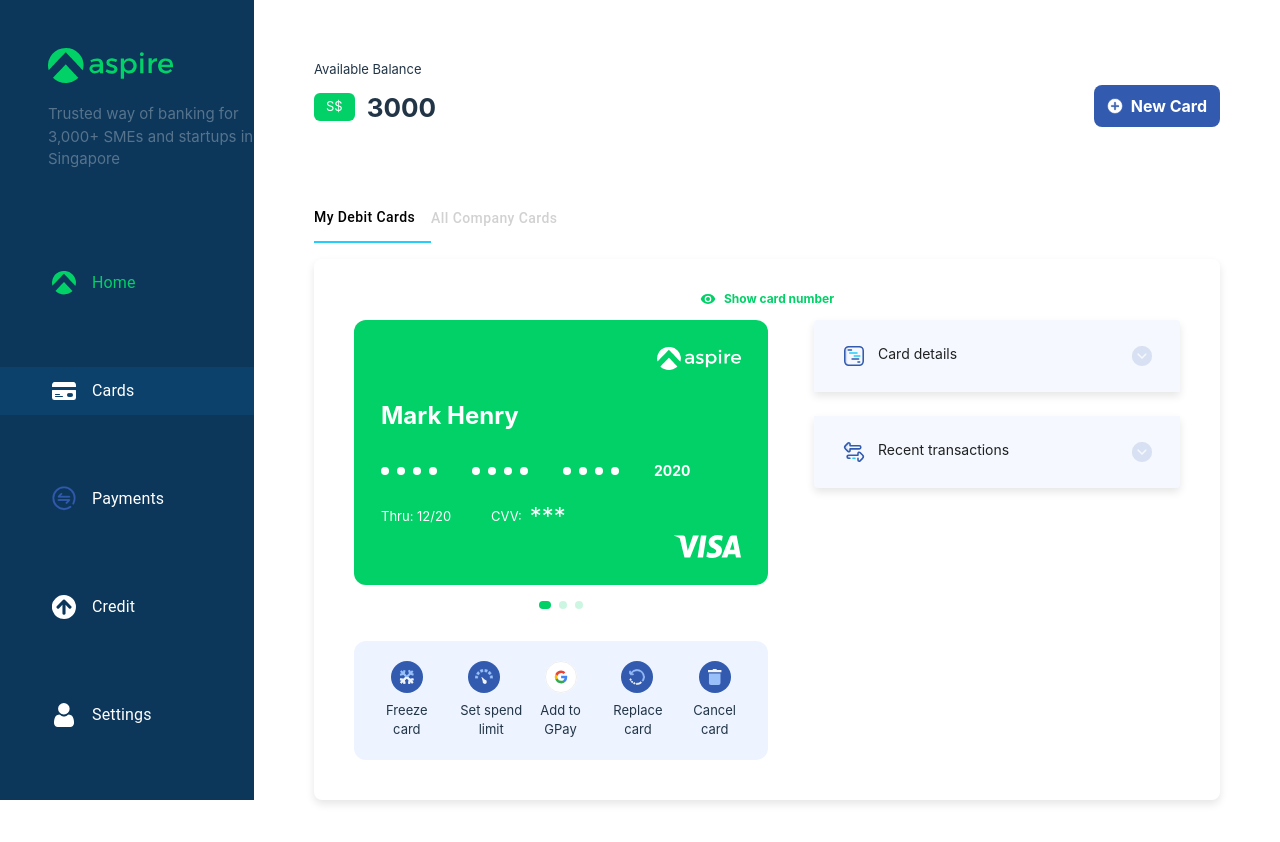
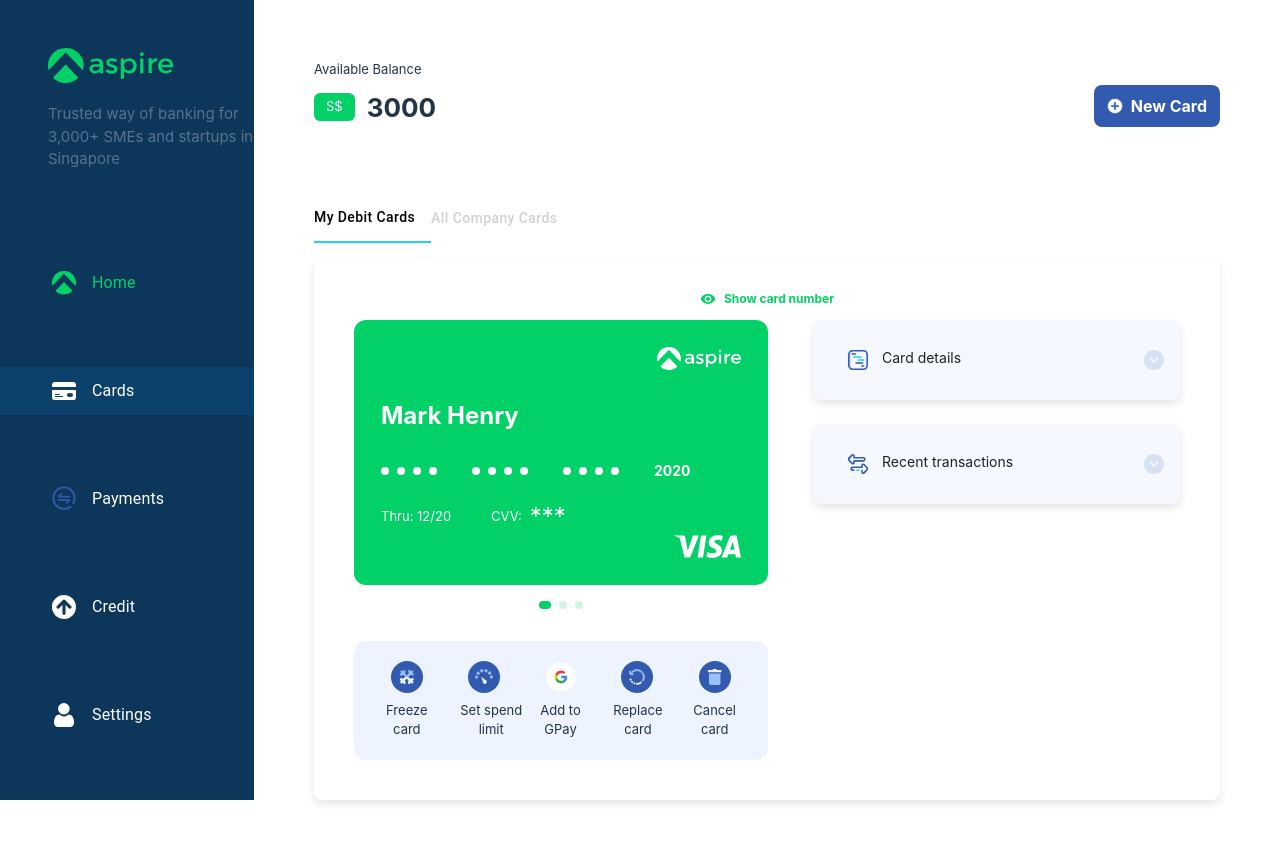
Before and after one commit to Ishagoyal/aspire-assignmment, a React (Vite) app: page /cards in a window 1280 px wide. Shown: the top 842 px of the page. Built offline with nearby package versions, Linux system fonts and the light colour scheme.

Commit message:
Few styling changes

```diff
--- a/src/pages/cards/CardsPage.tsx
+++ b/src/pages/cards/CardsPage.tsx
@@ -155,34 +155,45 @@
         </div>
         <div className="flex flex-col gap-6 pt-3 ml-[46px]">
           <Accordion
-            className="bg-[#F5F9FF] p-3 !shadow-custom-gray rounded-lg"
+            className="bg-[#F5F9FF] !shadow-custom-gray !rounded-lg"
             sx={accordionStyle}
           >
-            <AccordionSummary expandIcon={<DownArrowIcon />} id="panel1-header">
-              <div className="flex content-center">
+            <AccordionSummary
+              expandIcon={<DownArrowIcon />}
+              id="panel1-header"
+              className="border-b-[1px] rounded-b-lg"
+            >
+              <div className="flex content-center p-4">
                 <img src={cardDetails}></img>
                 <div className="text-sm ml-3">Card details</div>
               </div>
             </AccordionSummary>
-            <AccordionDetails>
+            <AccordionDetails className="!p-0">
+              <div className="px-8 py-3 border-t-[1px] border-[#F5F5F5] bg-white rounded-b-lg">
                 Lorem ipsum dolor sit amet, consectetur adipiscing elit.
                 Suspendisse malesuada lacus ex, sit amet blandit leo lobortis
                 eget.
+              </div>
             </AccordionDetails>
           </Accordion>
           <Accordion
-            className="bg-[#F5F9FF] p-3 !shadow-custom-gray rounded-lg"
+            className="bg-[#F5F9FF] !shadow-custom-gray !rounded-lg"
             sx={accordionStyle}
           >
-            <AccordionSummary expandIcon={<DownArrowIcon />} id="panel1-header">
-              <div className="flex content-center">
+            <AccordionSummary
+              expandIcon={<DownArrowIcon />}
+              id="panel1-header"
+              className="border-b-[1px] rounded-b-lg"
+            >
+              <div className="flex content-center p-4">
                 <img src={recentTransactions}></img>
                 <div className="text-sm ml-3">Recent transactions</div>
               </div>
             </AccordionSummary>
-            <AccordionDetails>
-              <div className="flex flex-col gap-4">
-                <div className="flex border-b-[2px] border-[#F5F5F5] ">
+            <AccordionDetails className="!p-0">
+              <div className="flex flex-col">
+                <div className="flex flex-col gap-4 px-6 bg-white">
+                  <div className="flex border-b-[2px] border-[#F5F5F5] pt-4 ">
                     <div className="w-12 h-12 rounded-full bg-[#009DFF1A] flex flex-row items-center justify-center">
                       <img src={fileStorage}></img>
                     </div>
@@ -226,7 +237,9 @@
                       </div>
                     </div>
                     <div className="flex ml-auto items-baseline">
-                    <div className="text-sm text-black font-bold">- S$ 150</div>
+                      <div className="text-sm text-black font-bold">
+                        - S$ 150
+                      </div>
                       <img src={next} className="ml-[10px]"></img>
                     </div>
                   </div>
@@ -249,7 +262,9 @@
                       </div>
                     </div>
                     <div className="flex ml-auto items-baseline">
-                    <div className="text-sm text-black font-bold">- S$ 150</div>
+                      <div className="text-sm text-black font-bold">
+                        - S$ 150
+                      </div>
                       <img src={next} className="ml-[10px]"></img>
                     </div>
                   </div>
@@ -272,9 +287,15 @@
                       </div>
                     </div>
                     <div className="flex ml-auto items-baseline">
-                    <div className="text-sm text-black font-bold">- S$ 150</div>
+                      <div className="text-sm text-black font-bold">
+                        - S$ 150
+                      </div>
                       <img src={next} className="ml-[10px]"></img>
                     </div>
+                  </div>
+                </div>
+                <div className="bg-[#EDFFF5] text-active text-[13px] font-semibold flex justify-center rounded-b-lg !border-[1px] !border-b-[#DDFFEC] py-4 text-center">
+                  View all card transactions
                 </div>
               </div>
             </AccordionDetails>
```
Lines whose indentation alone changed are shown as unchanged.
